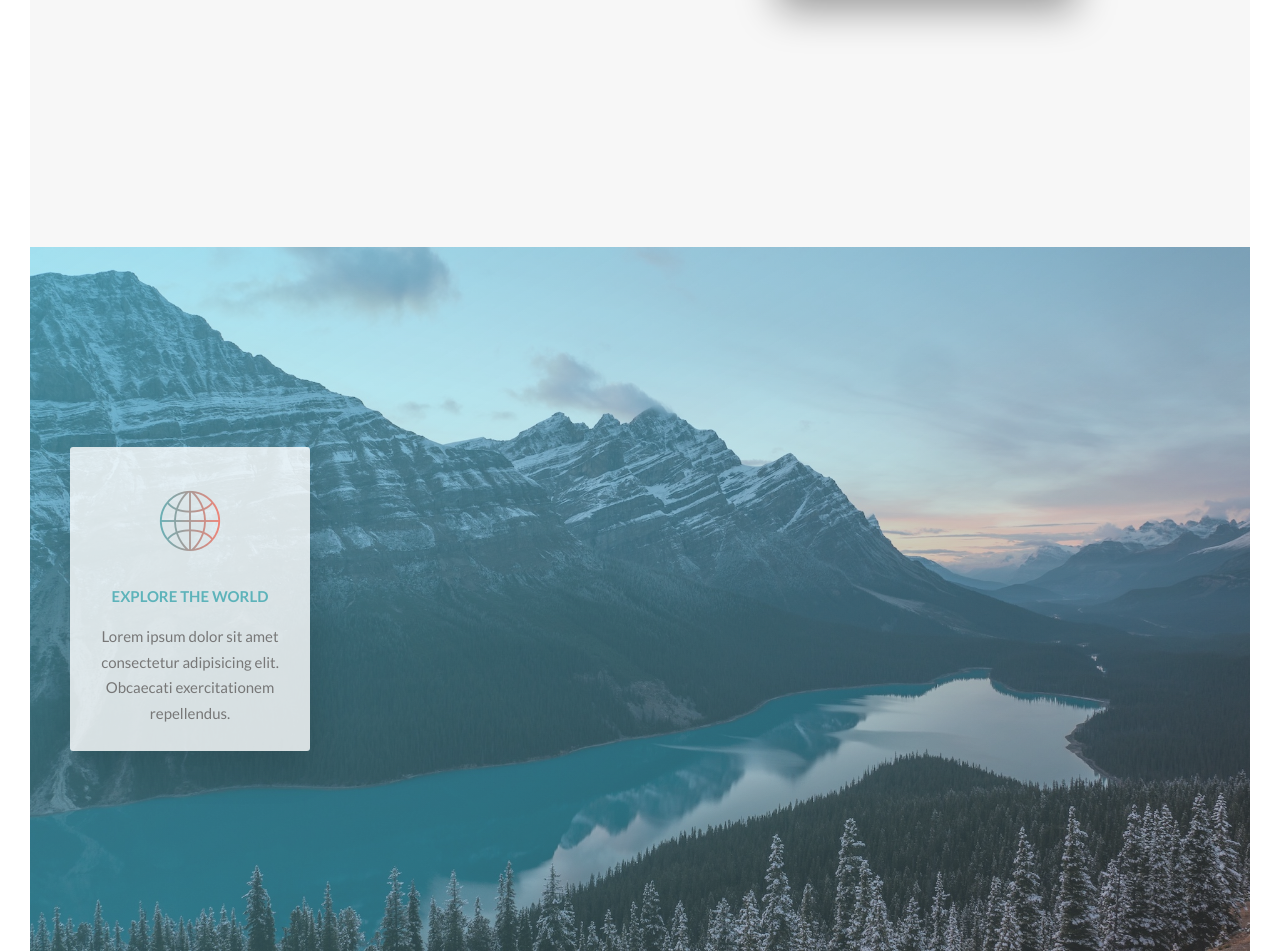
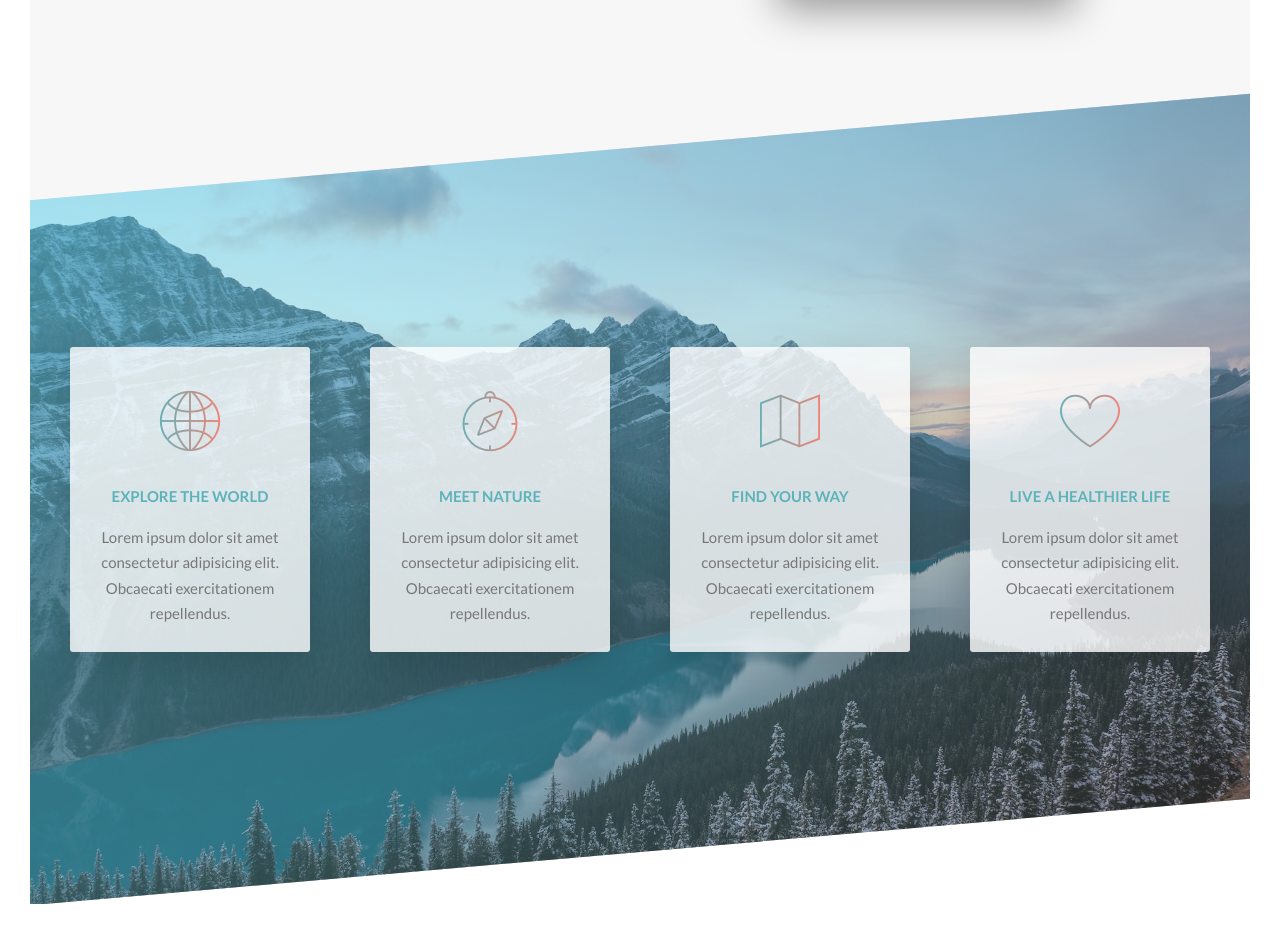
Before and after one commit to KateChantha/happy-camper, a website: page index.html in a window 1280 px wide. Shown: the part 1364-2315 px from the top of the page. After the commit the page ends 2268 px from the top, so only its background shows below. Drawn offline with Linux system fonts and the light colour scheme.

Commit message:
add skewY transform effect to section-features

```diff
--- a/index.html
+++ b/index.html
@@ -84,6 +84,37 @@
                         </p>
                     </div>
                 </div>
+
+                <div class="col-1-of-4">
+                    <div class="feature-box">
+                        <i class="feature-box__icon icon-basic-compass"></i>
+                        <h3 class="heading-tertiary u-margin-bottom-small">Meet Nature</h3>
+                        <p class="feature-box__text">
+                            Lorem ipsum dolor sit amet consectetur adipisicing elit. Obcaecati exercitationem repellendus.
+                        </p>
+                    </div>
+                </div>
+
+                <div class="col-1-of-4">
+                    <div class="feature-box">
+                        <i class="feature-box__icon icon-basic-map"></i>
+                        <h3 class="heading-tertiary u-margin-bottom-small">Find your way</h3>
+                        <p class="feature-box__text">
+                            Lorem ipsum dolor sit amet consectetur adipisicing elit. Obcaecati exercitationem repellendus.
+                        </p>
+                    </div>
+                </div>
+
+                <div class="col-1-of-4">
+                    <div class="feature-box">
+                        <i class="feature-box__icon icon-basic-heart"></i>
+                        <h3 class="heading-tertiary u-margin-bottom-small">Live a healthier life</h3>
+                        <p class="feature-box__text">
+                            Lorem ipsum dolor sit amet consectetur adipisicing elit. Obcaecati exercitationem repellendus.
+                        </p>
+                    </div>
+                </div>
+
             </div>
         </section>
     </main>
--- a/sass/pages/_home.scss
+++ b/sass/pages/_home.scss
@@ -17,4 +17,11 @@
 
   url(../img/nat-4.jpg);
   background-size: cover;
+
+  margin-top: -10rem;
+  transform: skewY(-5deg);
+
+  & > * {
+    transform: skewY(5deg);
+  }
 }
```
Also changed, not shown: css/style.css.
